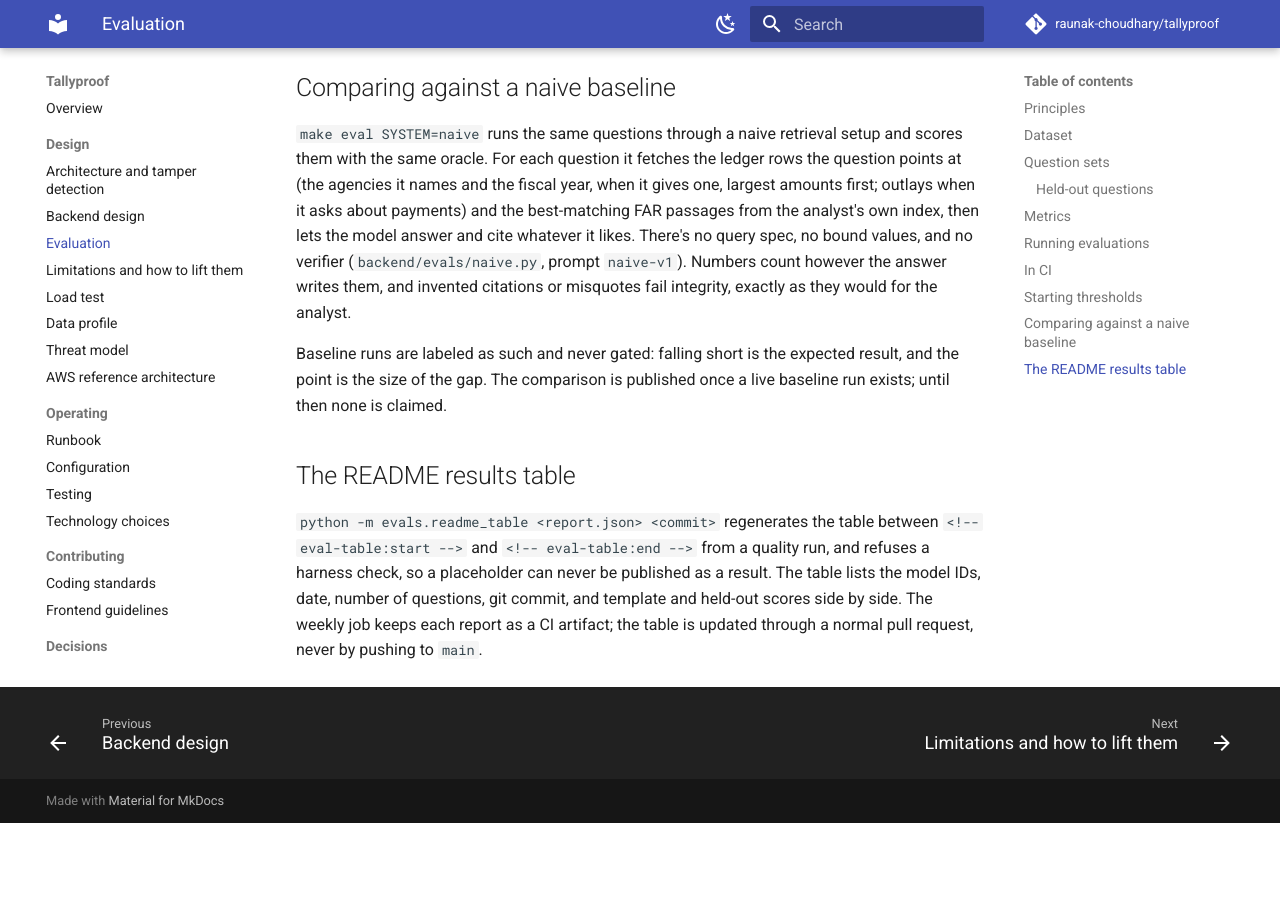
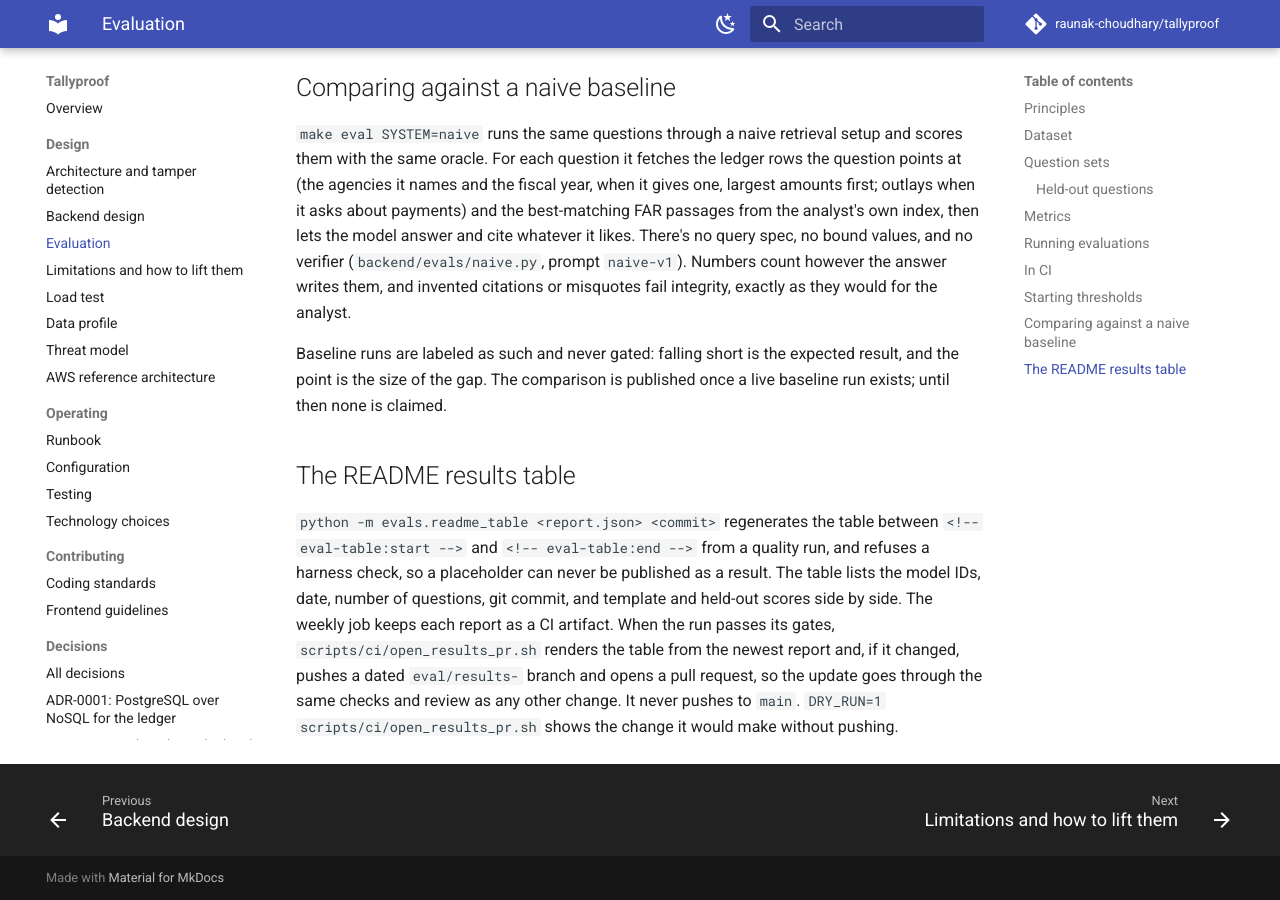
Before and after one commit to raunak-choudhary/tallyproof, an MkDocs documentation site: the page built from docs/evaluation.md, in a window 1280 px wide and 900 px high, scrolled down 5909 px. Built offline with MkDocs 1.6.1 and Material for MkDocs 9.7.7, drawn with Linux system fonts in a browser that asks for light colours; comment, search, counter and statistics services are not loaded; before the commit the page ends 6732 px from its top, so only the background shows below that.

Commit message:
docs: describe the weekly results pull request and its token

```diff
--- a/docs/evaluation.md
+++ b/docs/evaluation.md
@@ -113,4 +113,4 @@
 
 ## The README results table
 
-`python -m evals.readme_table <report.json> <commit>` regenerates the table between `<!-- eval-table:start -->` and `<!-- eval-table:end -->` from a quality run, and refuses a harness check, so a placeholder can never be published as a result. The table lists the model IDs, date, number of questions, git commit, and template and held-out scores side by side. The weekly job keeps each report as a CI artifact; the table is updated through a normal pull request, never by pushing to `main`.
+`python -m evals.readme_table <report.json> <commit>` regenerates the table between `<!-- eval-table:start -->` and `<!-- eval-table:end -->` from a quality run, and refuses a harness check, so a placeholder can never be published as a result. The table lists the model IDs, date, number of questions, git commit, and template and held-out scores side by side. The weekly job keeps each report as a CI artifact. When the run passes its gates, `scripts/ci/open_results_pr.sh` renders the table from the newest report and, if it changed, pushes a dated `eval/results-` branch and opens a pull request, so the update goes through the same checks and review as any other change. It never pushes to `main`. `DRY_RUN=1 scripts/ci/open_results_pr.sh` shows the change it would make without pushing.
```
Also changed, not shown: docs/configuration.md (+1 -1 lines).
